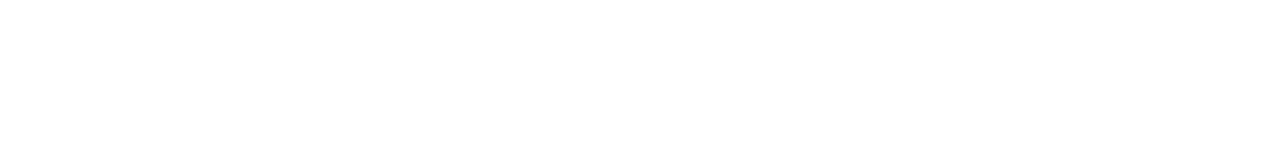
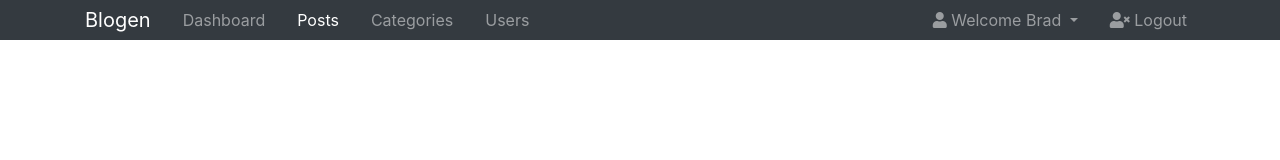
Before and after one commit to dmuruges/Bootstrap4-Blogen, a plain HTML site: page posts.html in a window 1280 px wide. Drawn offline with nearby package versions, Linux system fonts and the light colour scheme.

Commit message:
Implemented Navbar in posts.html

```diff
--- a/posts.html
+++ b/posts.html
@@ -14,6 +14,52 @@
 </head>
 
 <body>
+    <nav class="navbar navbar-expand-sm navbar-dark bg-dark p-0">
+        <div class="container">
+          <a href="index.html" class="navbar-brand">Blogen</a>
+          <button class="navbar-toggler" data-toggle="collapse" data-target="#navbarCollapse">
+            <span class="navbar-toggler-icon"></span>
+          </button>
+          <div class="collapse navbar-collapse" id="navbarCollapse">
+            <ul class="navbar-nav">
+              <li class="nav-item px-2">
+                <a href="index.html" class="nav-link">Dashboard</a>
+              </li>
+              <li class="nav-item px-2">
+                <a href="posts.html" class="nav-link active">Posts</a>
+              </li>
+              <li class="nav-item px-2">
+                <a href="categories.html" class="nav-link">Categories</a>
+              </li>
+              <li class="nav-item px-2">
+                <a href="users.html" class="nav-link">Users</a>
+              </li>
+            </ul>
+
+            <ul class="navbar-nav ml-auto">
+              <li class="nav-item dropdown mr-3">
+                <a href="#" class="nav-link dropdown-toggle" data-toggle="dropdown">
+                  <i class="fas fa-user"></i> Welcome Brad
+                </a>
+                <div class="dropdown-menu">
+                  <a href="profile.html" class="dropdown-item">
+                    <i class="fas fa-user-circle"></i> Profile
+                  </a>
+                  <a href="settings.html" class="dropdown-item">
+                    <i class="fas fa-cog"></i> Settings
+                  </a>
+                </div>
+              </li>
+              <li class="nav-item">
+                <a href="login.html" class="nav-link">
+                  <i class="fas fa-user-times"></i> Logout
+                </a>
+              </li>
+            </ul>
+          </div>
+        </div>
+    </nav>
+
   <script src="http://code.jquery.com/jquery-3.3.1.min.js" integrity="sha256-FgpCb/KJQlLNfOu91ta32o/NMZxltwRo8QtmkMRdAu8="
     crossorigin="anonymous"></script>
   <script src="https://cdnjs.cloudflare.com/ajax/libs/popper.js/1.14.3/umd/popper.min.js" integrity="sha384-ZMP7rVo3mIykV+2+9J3UJ46jBk0WLaUAdn689aCwoqbBJiSnjAK/l8WvCWPIPm49"
```
